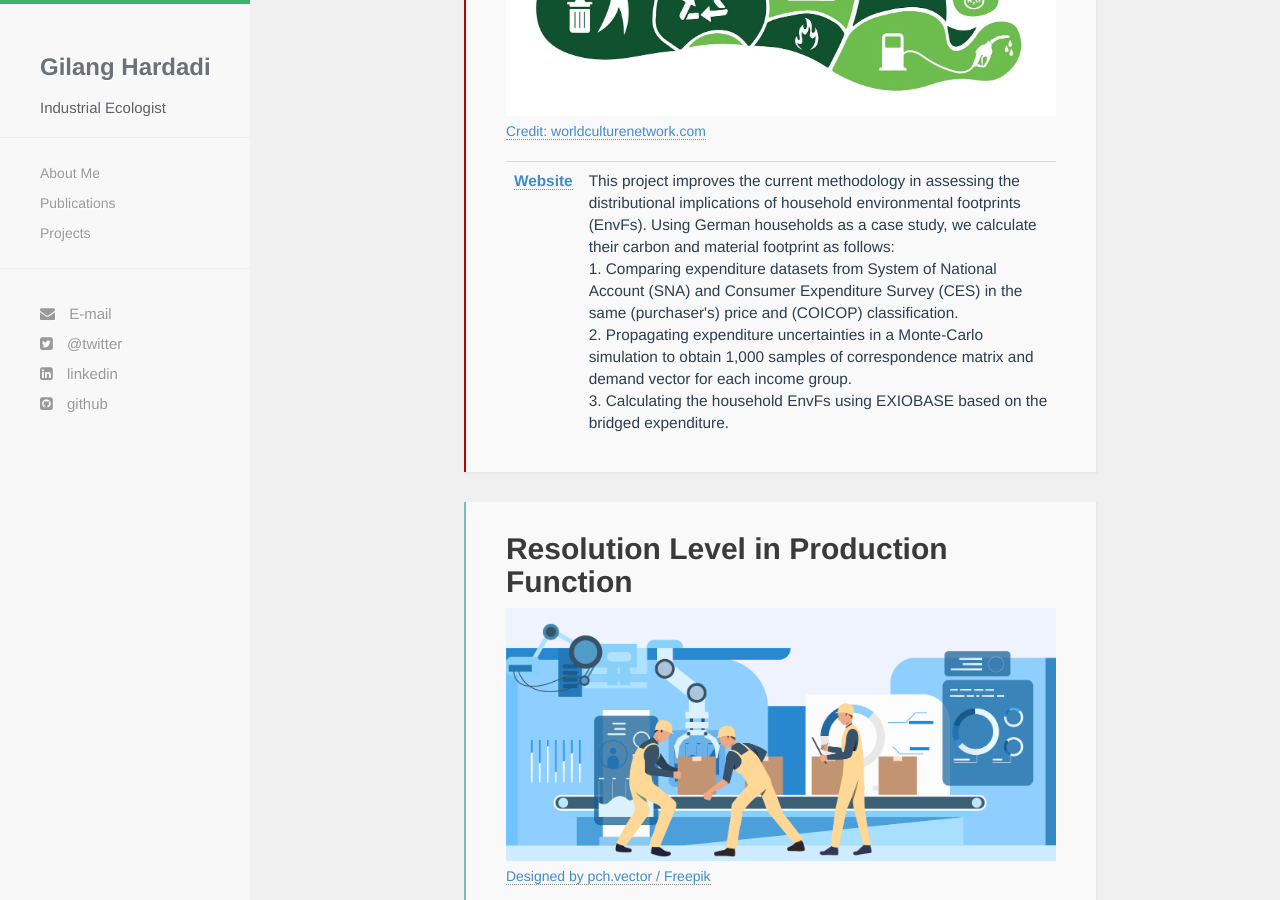
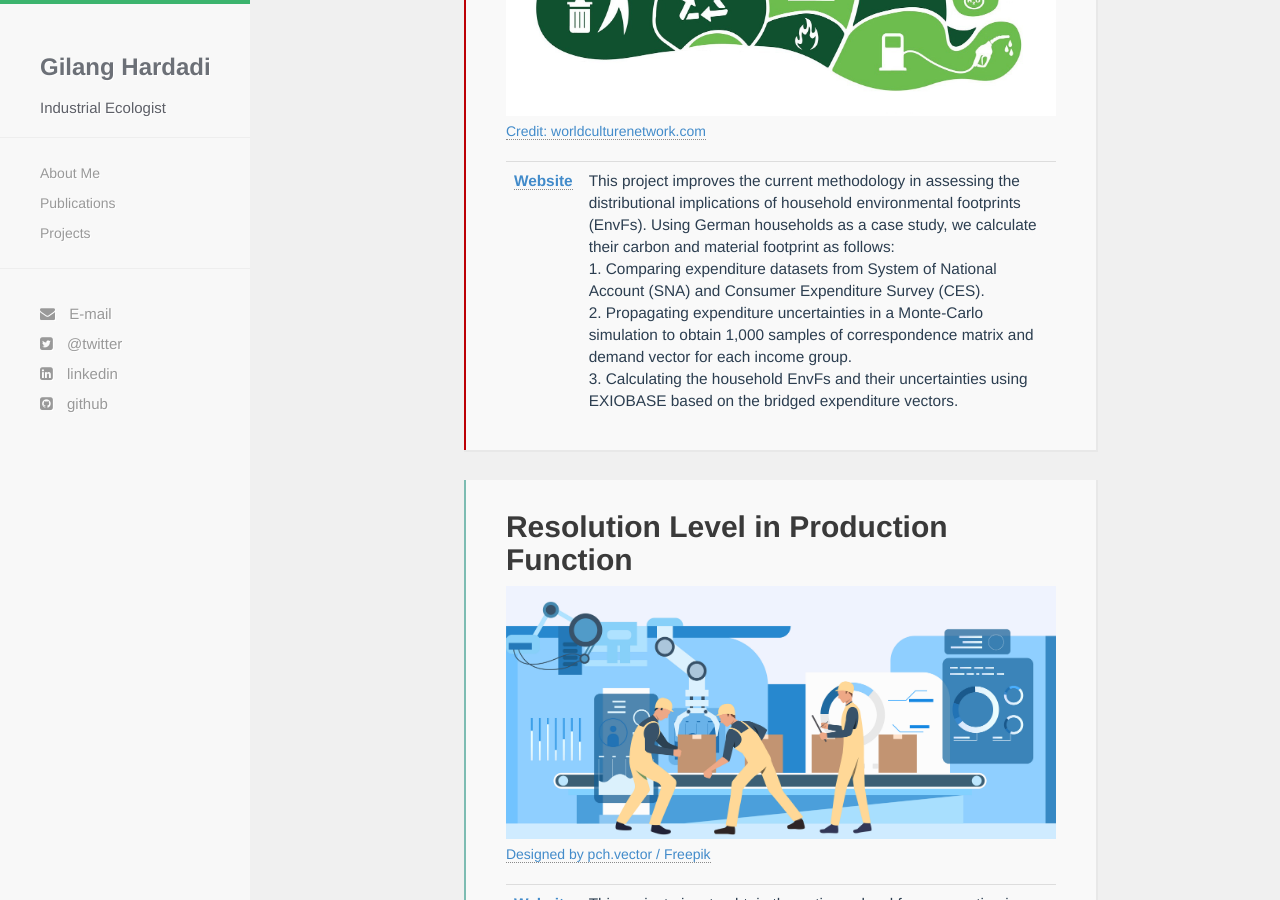
Before and after one commit to ghardadi/gilang.github.io, a Jekyll site: the page built from projects.html, in a window 1280 px wide and 900 px high, scrolled down 403 px. Built offline with Jekyll 4.4.1, drawn with Linux system fonts in a browser that asks for light colours; nearby versions of some CDN libraries.

Commit message:
Update projects.html

```diff
--- a/projects.html
+++ b/projects.html
@@ -20,9 +20,9 @@ title: Projects
             <td valign="top" class="td2">
               <p class="p2"><span class="s2">This project improves the current methodology in assessing the distributional implications of household environmental footprints (EnvFs).
                 Using German households as a case study, we calculate their carbon and material footprint as follows:<br>
-1. Comparing expenditure datasets from System of National Account (SNA) and Consumer Expenditure Survey (CES) in the same (purchaser's) price and (COICOP) classification.<br>
+1. Comparing expenditure datasets from System of National Account (SNA) and Consumer Expenditure Survey (CES).<br>
 2. Propagating expenditure uncertainties in a Monte-Carlo simulation to obtain 1,000 samples of correspondence matrix and demand vector for each income group.<br>
-3. Calculating the household EnvFs using EXIOBASE based on the bridged expenditure.</span></p>
+3. Calculating the household EnvFs and their uncertainties using EXIOBASE based on the bridged expenditure vectors.</span></p>
             </td>
           </tr>
         </tbody>
```
